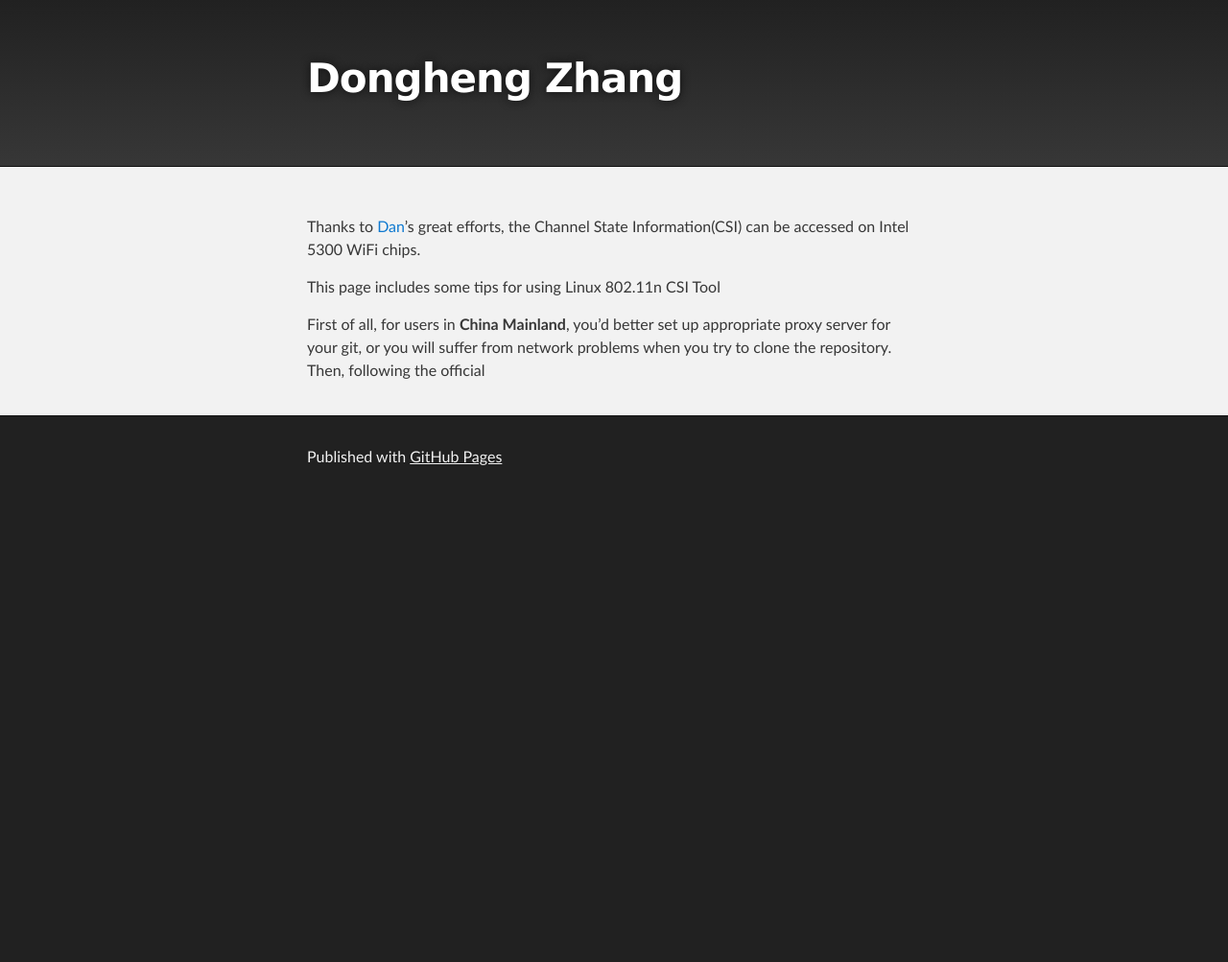
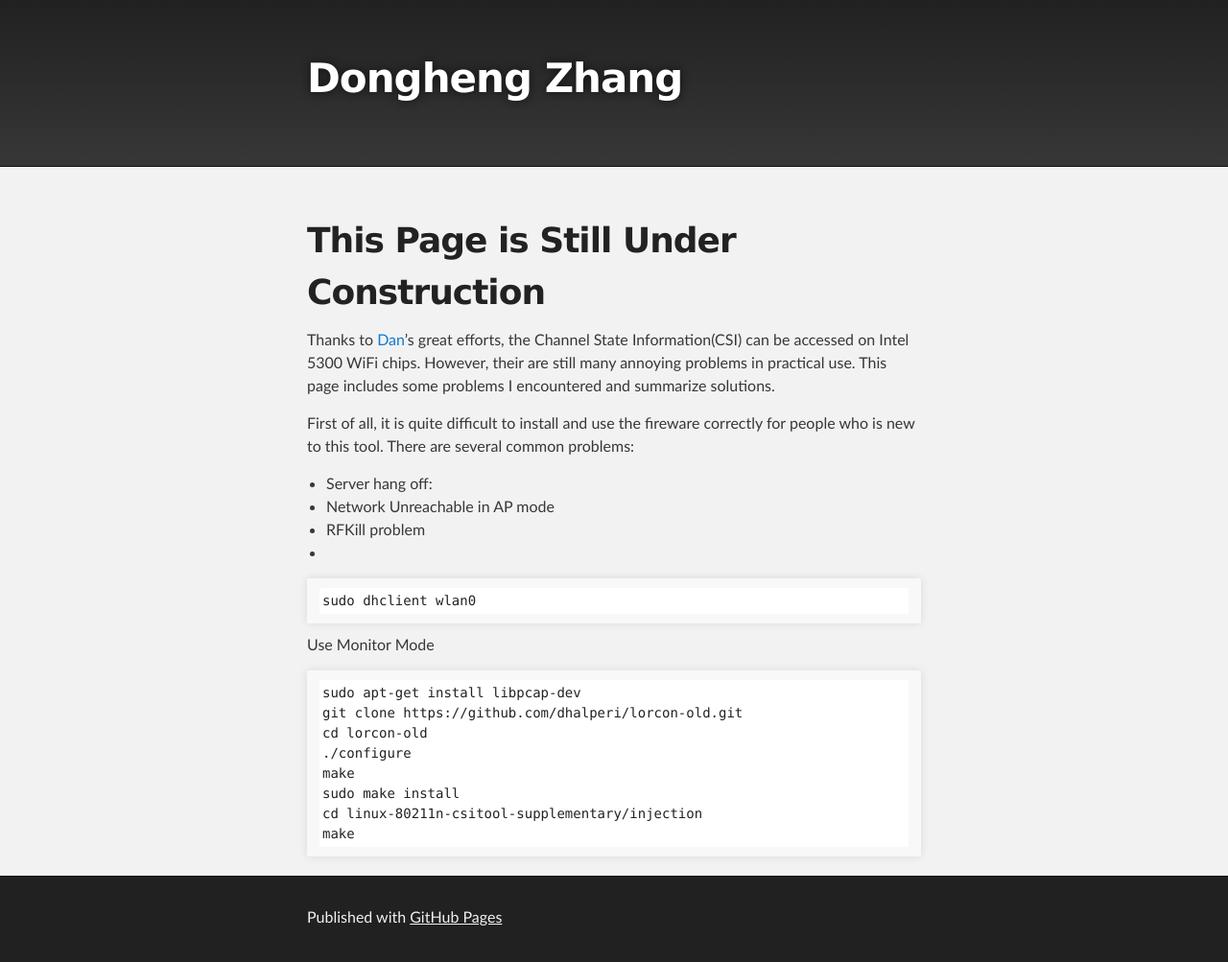
Before and after one commit to zhangdh24/zhangdh24.github.io, a Jekyll site: the page built from post/tipfor5300.md, in a window 1280 px wide. Shown: the whole page at 96% size. Built offline with Jekyll 4.4.1, drawn with Linux system fonts in a browser that asks for light colours; the repository's description, which GitHub fills in, is left out; our own code applies the rules of GitHub Pages for plain Markdown files; before the commit the page ends 900 px from its top, so only the background shows below that.

Commit message:
190605 change

````diff
--- a/post/tipfor5300.md
+++ b/post/tipfor5300.md
@@ -2,8 +2,31 @@
 layout: default
 ---
 
-Thanks to [Dan](http://r.halper.in/work)'s great efforts, the Channel State Information(CSI) can be accessed on Intel 5300 WiFi chips.
+# This Page is Still Under Construction
 
-This page includes some tips for using Linux 802.11n CSI Tool
 
-First of all, for users in **China Mainland**, you'd better set up appropriate proxy server for your git, or you will suffer from network problems when you try to clone the repository. Then, following the official
+Thanks to [Dan](http://r.halper.in/work)'s great efforts, the Channel State Information(CSI) can be accessed on Intel 5300 WiFi chips. However, their are still many annoying problems in practical use. This page includes some problems I encountered and summarize solutions.
+
+First of all, it is quite difficult to install and use the fireware correctly for people who is new to this tool. There are several common problems:
+
+* Server hang off:
+* Network Unreachable in AP mode
+* RFKill problem
+*
+
+```
+sudo dhclient wlan0
+```
+
+
+Use Monitor Mode
+```
+sudo apt-get install libpcap-dev
+git clone https://github.com/dhalperi/lorcon-old.git
+cd lorcon-old
+./configure
+make
+sudo make install
+cd linux-80211n-csitool-supplementary/injection
+make
+```
````
